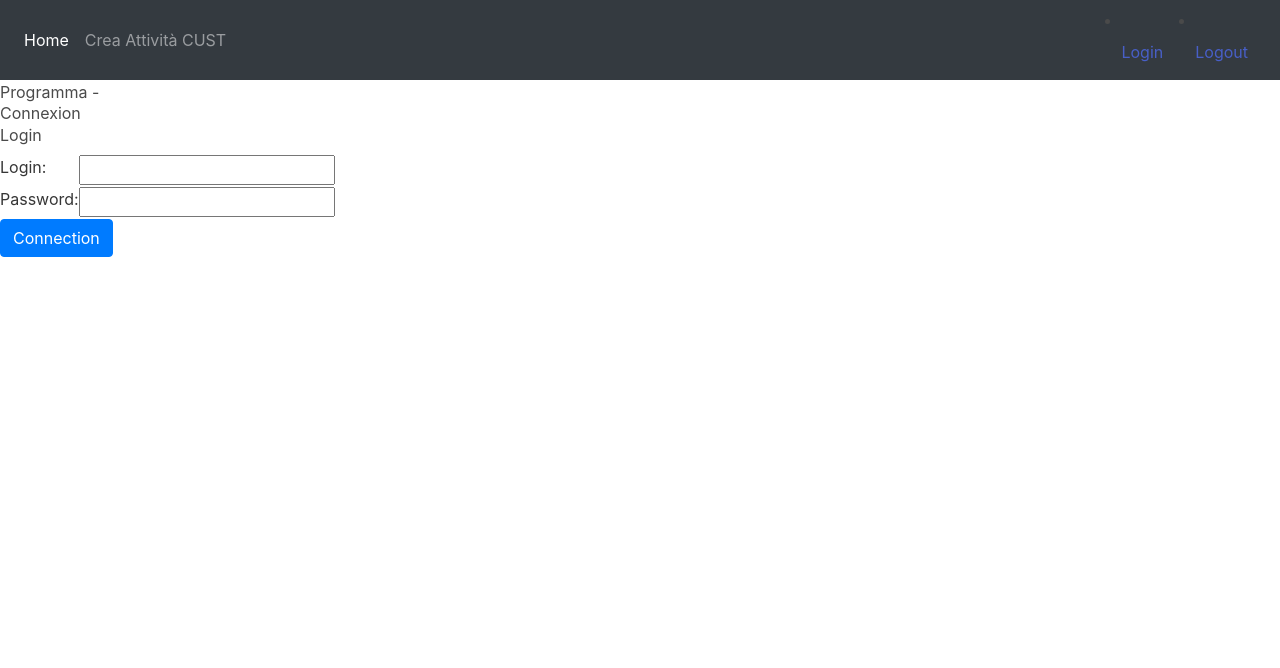
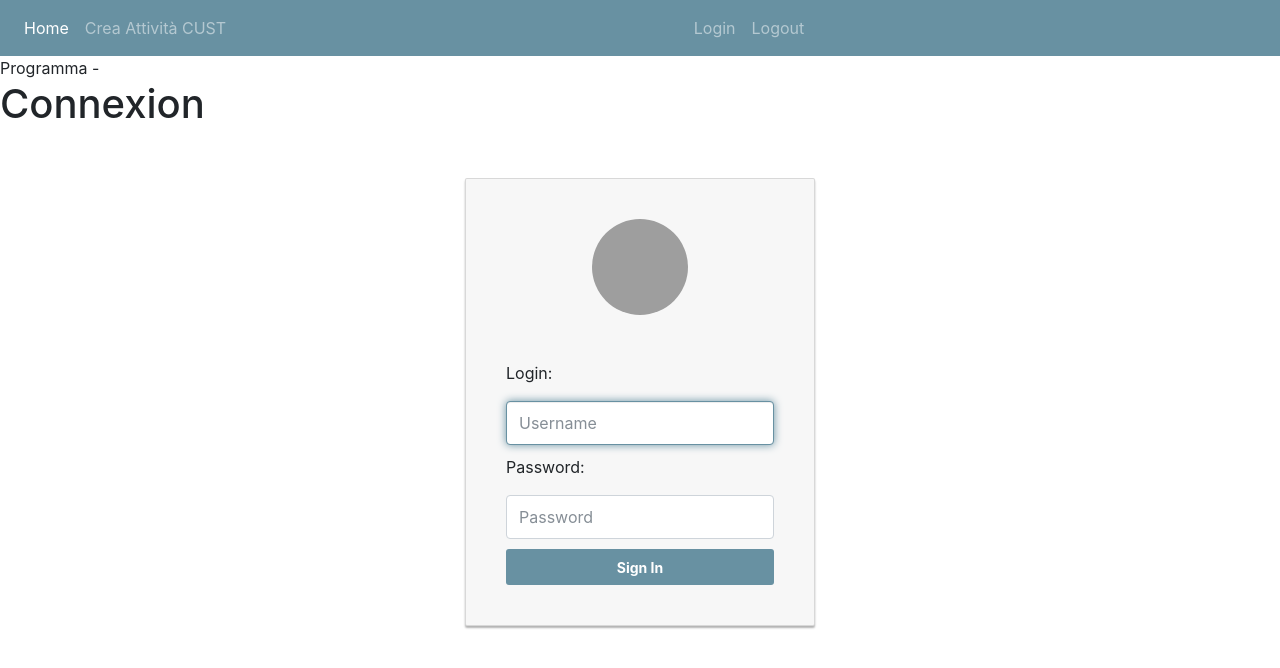
Before and after one commit to marcelloburattini79/MenAtWork---PAG, a Django app: page /connection in a window 1280 px wide. Shown: the top 668 px of the page. Run offline with Django 3.2, Linux system fonts and the light colour scheme; parts of the project's set-up code (start-up, migrations or seed data) failed here and were passed over; some libraries are stand-ins or nearby versions; grey boxes are pictures that could not be loaded.

Commit message:
Login avanti

```diff
--- a/Programs/static/css/style.css
+++ b/Programs/static/css/style.css
@@ -1,3 +1,10 @@
+.navbar-custom {
+    color: #FFFFFF;
+    background-color: rgb(104, 145, 162);
+}
+
+
+
 .thead-dark{
     text-align: center;
 }
@@ -18,3 +25,131 @@
 label{
     font-weight: normal;
 }
+
+#loginDIV{
+    width: 100px;
+    height: 100px;
+
+    position: absolute;
+    top:0;
+    bottom: 0;
+    left: 0;
+    right: 0;
+
+    margin: auto;
+}
+
+.card {
+    background-color: #F7F7F7;
+    /* just in case there no content*/
+    padding: 20px 25px 30px;
+    margin: 0 auto 25px;
+    margin-top: 50px;
+    /* shadows and rounded borders */
+    -moz-border-radius: 2px;
+    -webkit-border-radius: 2px;
+    border-radius: 2px;
+    -moz-box-shadow: 0px 2px 2px rgba(0, 0, 0, 0.3);
+    -webkit-box-shadow: 0px 2px 2px rgba(0, 0, 0, 0.3);
+    box-shadow: 0px 2px 2px rgba(0, 0, 0, 0.3);
+}
+
+.btn {
+    font-weight: 700;
+    height: 36px;
+    -moz-user-select: none;
+    -webkit-user-select: none;
+    user-select: none;
+    cursor: default;
+}
+
+
+.card-container.card {
+    max-width: 350px;
+    padding: 40px 40px;
+}
+
+.profile-img-card {
+    width: 96px;
+    height: 96px;
+    margin: 0 auto 10px;
+    display: block;
+    -moz-border-radius: 50%;
+    -webkit-border-radius: 50%;
+    border-radius: 50%;
+}
+
+.profile-name-card {
+    font-size: 16px;
+    font-weight: bold;
+    text-align: center;
+    margin: 10px 0 0;
+    min-height: 1em;
+}
+
+.reauth-email {
+    display: block;
+    color: #404040;
+    line-height: 2;
+    margin-bottom: 10px;
+    font-size: 14px;
+    text-align: center;
+    overflow: hidden;
+    text-overflow: ellipsis;
+    white-space: nowrap;
+    -moz-box-sizing: border-box;
+    -webkit-box-sizing: border-box;
+    box-sizing: border-box;
+}
+
+.form-signin #inputEmail,
+.form-signin #inputPassword {
+    direction: ltr;
+    height: 44px;
+    font-size: 16px;
+}
+
+.form-signin input[type=email],
+.form-signin input[type=password],
+.form-signin input[type=text],
+.form-signin button {
+    width: 100%;
+    display: block;
+    margin-bottom: 10px;
+    z-index: 1;
+    position: relative;
+    -moz-box-sizing: border-box;
+    -webkit-box-sizing: border-box;
+    box-sizing: border-box;
+}
+
+.form-signin .form-control:focus {
+    border-color: rgb(104, 145, 162);
+    outline: 0;
+    -webkit-box-shadow: inset 0 1px 1px rgba(0,0,0,.075),0 0 8px rgb(104, 145, 162);
+    box-shadow: inset 0 1px 1px rgba(0,0,0,.075),0 0 8px rgb(104, 145, 162);
+}
+
+.btn.btn-signin {
+    /*background-color: #4d90fe; */
+    background-color: rgb(104, 145, 162);
+    /* background-color: linear-gradient(rgb(104, 145, 162), rgb(12, 97, 33));*/
+    padding: 0px;
+    font-weight: 700;
+    font-size: 14px;
+    height: 36px;
+    -moz-border-radius: 3px;
+    -webkit-border-radius: 3px;
+    border-radius: 3px;
+    border: none;
+    -o-transition: all 0.218s;
+    -moz-transition: all 0.218s;
+    -webkit-transition: all 0.218s;
+    transition: all 0.218s;
+}
+
+.btn.btn-signin:hover,
+.btn.btn-signin:active,
+.btn.btn-signin:focus {
+    background-color: #425D68;
+}
--- a/Programs/templates/connection.html
+++ b/Programs/templates/connection.html
@@ -10,23 +10,24 @@
     {% else %}
 
         <h1>Connexion</h1>
+        <div class="card card-container">
+            <img id="profile-img" class="profile-img-card" src="//ssl.gstatic.com/accounts/ui/avatar_2x.png" />
+            <p id="profile-name" class="profile-name-card"></p>
+            <form method="post" class="form-signin" action="{{ entra }}">
+            {% csrf_token %}
+            <span id="reauth-email" class="reauth-email"></span>
+            {% for field in form.visible_fields %}
 
-        <form method="post" action="{{ entra }}">
-        {% csrf_token %}
+                <label> {{ field.label_tag }} </label>
+                {{ field }}
 
-        <div class="form-group">
-
-            <label for="exampleInputEmail1">Login</label>
+            {% endfor %}
 
 
-            <table>
-            {{ form.as_table }}
-            </table>
+            <input type="submit" class="btn btn-lg btn-primary btn-block btn-signin" value="Sign In" />
 
-        <input type="submit" class="btn btn-primary" value="Connection" />
+        </form>
         </div>
-        </form>
-
     {% endif %}
 
 {% endblock %}
--- a/Programs/views.py
+++ b/Programs/views.py
@@ -218,8 +218,25 @@
 
 class Form_connection(forms.Form):
 
-    username = forms.CharField(label="Login")
-    password = forms.CharField(label="Password", widget=forms.PasswordInput)
+    username = forms.CharField(label="Login",
+                               widget = forms.TextInput(
+                                   attrs={
+                                       'class':'form-control',
+                                       'id' : 'inputEmail',
+                                       'placeholder':'Username',
+                                       'required': 'True',
+                                       'autofocus':'True'
+                                   }
+                               ))
+    password = forms.CharField(label="Password",
+                               widget=forms.PasswordInput(
+                                attrs={
+                                    'class': 'form-control',
+                                    'id' : "inputPassword",
+                                    'required' : 'True',
+                                    'placeholder' : 'Password'
+                                }
+                               ))
 
     def clean(self):
         cleaned_data = super(Form_connection, self).clean()
--- a/templates/base.html
+++ b/templates/base.html
@@ -14,14 +14,8 @@
 
     <link rel="stylesheet" href="https://maxcdn.bootstrapcdn.com/bootstrap/4.0.0-beta.2/css/bootstrap.min.css" integrity="sha384-PsH8R72JQ3SOdhVi3uxftmaW6Vc51MKb0q5P2rRUpPvrszuE4W1povHYgTpBfshb" crossorigin="anonymous">
 
-    <link rel="stylesheet" href="https://maxcdn.bootstrapcdn.com/font-awesome/4.7.0/css/font-awesome.min.css">
-    <link rel="stylesheet" href="https://cdnjs.cloudflare.com/ajax/libs/bulma/0.6.1/css/bulma.min.css">
-
     <link href="{% static "css/style.css" %}" rel="stylesheet">
 
-    <link rel="stylesheet" href="https://maxcdn.bootstrapcdn.com/font-awesome/4.7.0/css/font-awesome.min.css">
-
-    <link rel="stylesheet" href="https://cdnjs.cloudflare.com/ajax/libs/bulma/0.6.1/css/bulma.min.css">
 
 
 </head>
@@ -30,7 +24,7 @@
 
 <!-- --------------------------NAVBAR-------------------------------------------------------------------------------------------------------------------------------------- -->
 
-<nav class="navbar navbar-expand-lg navbar-dark bg-dark">
+<nav class="navbar navbar-expand-lg navbar-dark navbar-custom">
 
   <div class="collapse navbar-collapse" id="navbarSupportedContent">
 
@@ -44,8 +38,12 @@
             <a class="nav-link" href="{% url "update_task_CUST" 0 %}">Crea Attività CUST</a>
         </li>
 
+
+
     </ul>
 
+
+     <ul class="navbar-nav mr-auto">
       <li class="nav-item">
             <a class="nav-link" href="{% url "entra" %}">Login</a>
       </li>
@@ -54,6 +52,7 @@
             <a class="nav-link" href="{% url "disconnesso" %}">Logout</a>
       </li>
 
+    </ul>
 
   </div>
 </nav>
```
Also changed, not shown: Programs/templates/listaTaskPGN.html (+12 -14 lines), Programs/static/image/toDoList.jpg (added), Programs/static/image/toDoListStrip.png (added).
